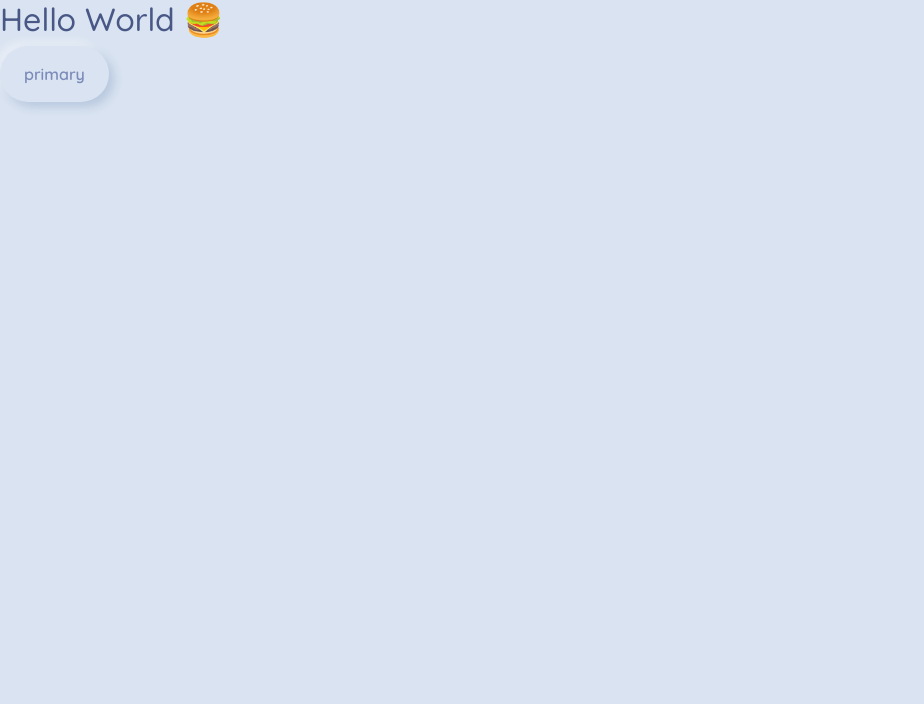
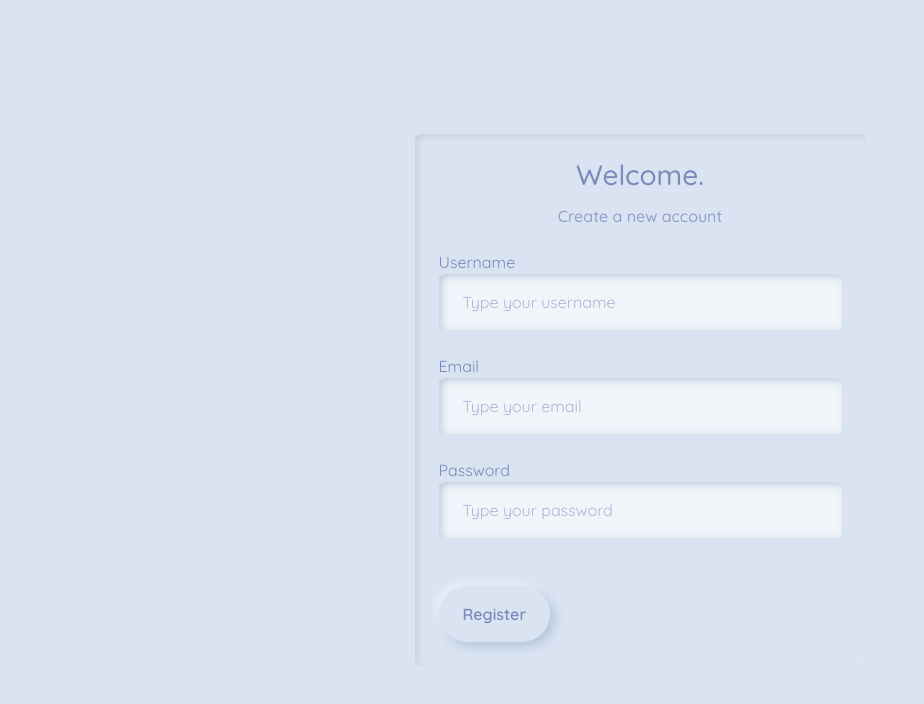
Before and after one commit to FranciscoMendes10866/agraph, a React (Create React App) app in the folder client/: page / in a window 1280 px wide. Shown: the top 704 px of the page, without its empty margins (0-924 px from the left). Built offline with nearby package versions, Linux system fonts and the light colour scheme.

Commit message:
Auth Forms
Added sign up and sign in forms

```diff
--- a/client/src/App.jsx
+++ b/client/src/App.jsx
@@ -1,11 +1,15 @@
-import { Button } from 'reactstrap'
+import { BrowserRouter as Router, Switch, Route } from 'react-router-dom'
+
+import { SignUp, SignIn } from './Pages'
 
 const App = () => {
   return (
-    <>
-      <h2>Hello World 🍔</h2>
-      <Button color="primary">primary</Button>
-    </>
+    <Router>
+      <Switch>
+        <Route exact path="/" component={SignUp} />
+        <Route path="/login" component={SignIn} />
+      </Switch>
+    </Router>
   );
 }
 
--- /dev/null
+++ b/client/src/Pages/index.js
@@ -0,0 +1,2 @@
+export { default as SignUp } from './signup'
+export { default as SignIn } from './signin'
--- /dev/null
+++ b/client/src/Pages/signin.jsx
@@ -0,0 +1,45 @@
+import { useState } from 'react'
+import { Card, CardBody, CardTitle, CardSubtitle, Button, Form, FormGroup, Label, Input, Container, Row, Col } from 'reactstrap';
+
+const SignIn = () => {
+    const [form, setForm] = useState({
+        email: '',
+        password: ''
+    })
+    const handleOnChange = e => {
+        e.preventDefault()
+        const { name, value } = e.target
+        setForm({ ...form, [name]: value })
+    }
+    const handleOnLogin = e => {
+        e.preventDefault()
+        console.log(form)
+    }
+    return (
+        <Container>
+            <Row className="d-flex justify-content-center align-items-center" style={{ height: '100vh' }}>
+                <Col xs="12" sm="10" md="5" lg="5">
+                    <Card>
+                        <CardBody>
+                            <CardTitle tag="h3" className="text-center">Welcome back.</CardTitle>
+                            <CardSubtitle tag="h6" className="mb-2 text-muted text-center mt-3">Log into your account</CardSubtitle>
+                            <Form className="mt-4" onSubmit={handleOnLogin}>
+                                <FormGroup>
+                                    <Label for="examplePassword">Email</Label>
+                                    <Input onChange={handleOnChange} value={form.email} type="email" name="email" placeholder="Type your email" />
+                                </FormGroup>
+                                <FormGroup className="mt-4">
+                                    <Label for="examplePassword">Password</Label>
+                                    <Input onChange={handleOnChange} value={form.password} type="password" name="password" placeholder="Type your password" />
+                                </FormGroup>
+                                <Button color="primary" className="mt-5" type="submit">Login</Button>
+                            </Form>
+                        </CardBody>
+                    </Card>
+                </Col>
+            </Row>
+        </Container>
+    );
+}
+
+export default SignIn;
--- /dev/null
+++ b/client/src/Pages/signup.jsx
@@ -0,0 +1,50 @@
+import { useState } from 'react'
+import { Card, CardBody, CardTitle, CardSubtitle, Button, Form, FormGroup, Label, Input, Container, Row, Col } from 'reactstrap';
+
+const SignUp = () => {
+    const [form, setForm] = useState({
+        username: '',
+        email: '',
+        password: ''
+    })
+    const handleOnChange = e => {
+        e.preventDefault()
+        const { name, value } = e.target
+        setForm({ ...form, [name]: value })
+    }
+    const handleOnRegister = e => {
+        e.preventDefault()
+        console.log(form)
+    }
+    return (
+        <Container>
+            <Row className="d-flex justify-content-center align-items-center" style={{ height: '100vh' }}>
+                <Col xs="12" sm="10" md="5" lg="5">
+                    <Card>
+                        <CardBody>
+                            <CardTitle tag="h3" className="text-center">Welcome.</CardTitle>
+                            <CardSubtitle tag="h6" className="mb-2 text-muted text-center mt-3">Create a new account</CardSubtitle>
+                            <Form className="mt-4" onSubmit={handleOnRegister}>
+                                <FormGroup>
+                                    <Label for="exampleEmail">Username</Label>
+                                    <Input onChange={handleOnChange} value={form.username} type="text" name="username" placeholder="Type your username" />
+                                </FormGroup>
+                                <FormGroup className="mt-4">
+                                    <Label for="examplePassword">Email</Label>
+                                    <Input onChange={handleOnChange} value={form.email} type="email" name="email" placeholder="Type your email" />
+                                </FormGroup>
+                                <FormGroup className="mt-4">
+                                    <Label for="examplePassword">Password</Label>
+                                    <Input onChange={handleOnChange} value={form.password} type="password" name="password" placeholder="Type your password" />
+                                </FormGroup>
+                                <Button color="primary" className="mt-5" type="submit">Register</Button>
+                            </Form>
+                        </CardBody>
+                    </Card>
+                </Col>
+            </Row>
+        </Container>
+    );
+}
+
+export default SignUp;
```
Also changed, not shown: client/src/components/index.js (added).
